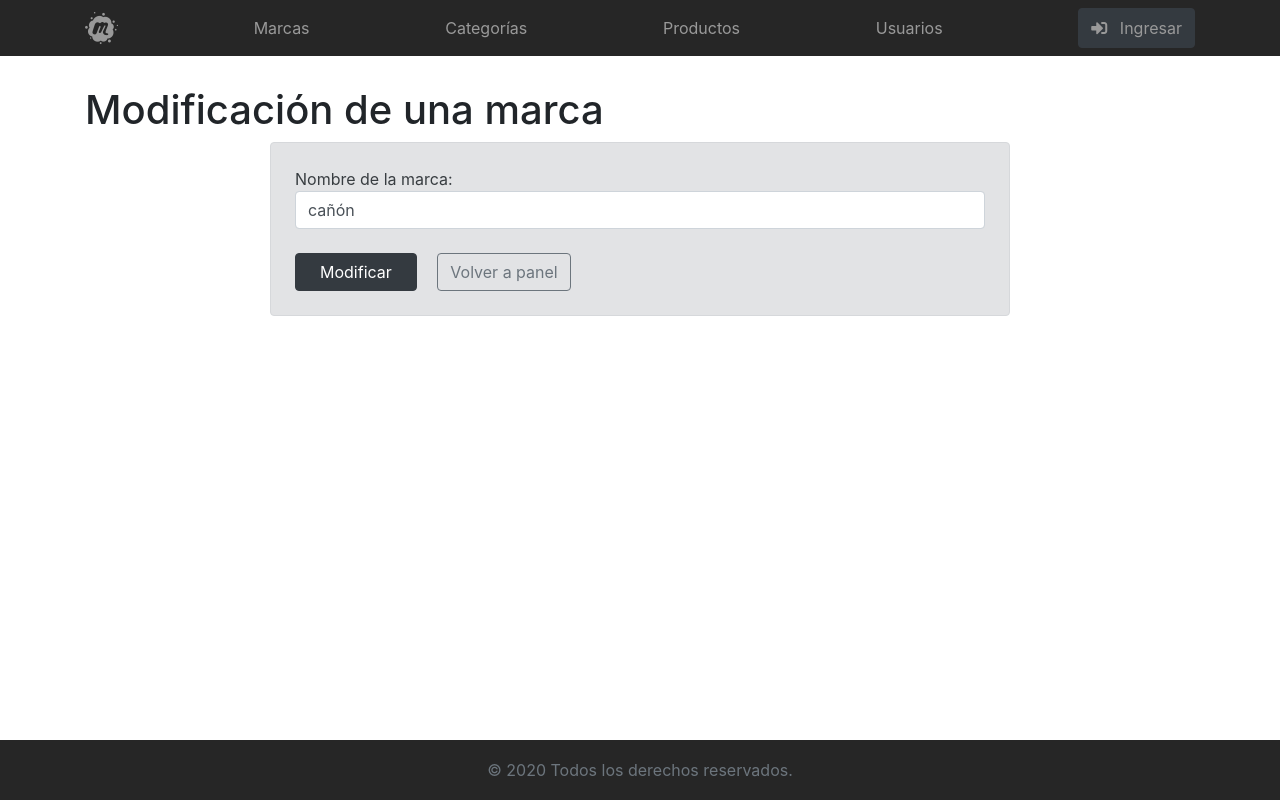
After one commit to exegeses/cursoPHPnoche, a PHP site: page /formModificarMarca.php in a window 1280 px wide. The commit adds this page. Run offline with PHP 8.4, Linux system fonts and the light colour scheme; some libraries are stand-ins or nearby versions.

Commit message:
formulario para modificar marca

```diff
--- a/sistema/adminMarcas.php
+++ b/sistema/adminMarcas.php
@@ -32,7 +32,7 @@
                     <td><?= $marca['idMarca']; ?></td>
                     <td><?= $marca['mkNombre']; ?></td>
                     <td>
-                        <a href="" class="btn btn-outline-secondary">
+                        <a href="formModificarMarca.php?idMarca=<?= $marca['idMarca'] ?>" class="btn btn-outline-secondary">
                             Modificar
                         </a>
                     </td>
--- /dev/null
+++ b/sistema/formModificarMarca.php
@@ -0,0 +1,24 @@
+<?php
+    require 'config/config.php';
+	include 'includes/header.html';
+	include 'includes/nav.php';
+?>
+
+    <main class="container">
+        <h1>Modificación de una marca</h1>
+
+        <div class="alert alert-secondary p-4 col-8 mx-auto">
+            <form action="modificarMarca.php" method="post">
+                Nombre de la marca: <br>
+                <input type="text" name="mkNombre" value="cañón" class="form-control" required>
+                <br>
+                <button class="btn btn-dark mr-3 px-4">Modificar</button>
+                <a href="adminMarcas.php" class="btn btn-outline-secondary">
+                    Volver a panel
+                </a>
+            </form>
+        </div>
+
+    </main>
+
+<?php  include 'includes/footer.php';  ?>
```
Also changed, not shown: sistema/README.md.
